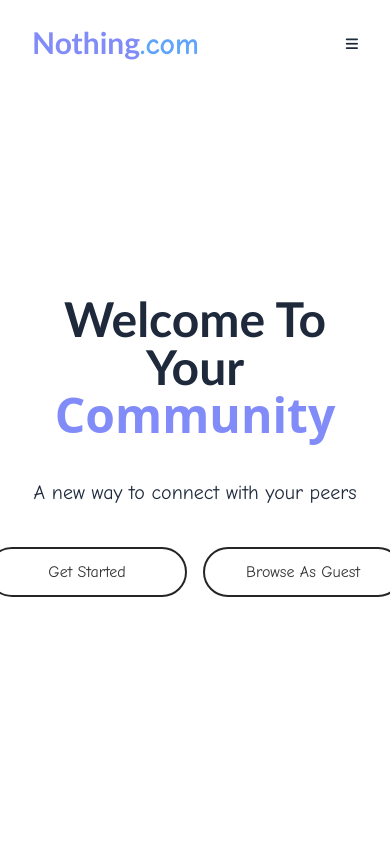
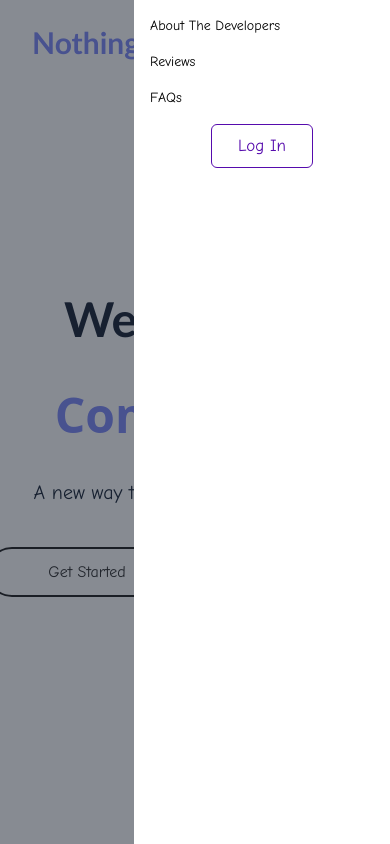
Before and after one commit to AndrewDeAsevedo/Nothing.com, a SvelteKit app: page / in a window 390 px wide. Both pictures are taken after a click on the button 351 px from the left and 43 px from the top of the page. Built offline with nearby package versions, Linux system fonts and the light colour scheme; a web font is replaced by a local one.

Commit message:
feat: added sidebar

```diff
--- a/src/components/Header.svelte
+++ b/src/components/Header.svelte
@@ -1,15 +1,21 @@
 <script>
     import { goto } from '$app/navigation';
+    import Sidebar from './Sidebar.svelte';
+    let showSidebar = false;
+
+    const toggleSidebar = () => {
+    showSidebar = !showSidebar;
+  };
 </script>
 
-<header class="flex flex-col relative z-20">
+<header class="flex flex-col relative z-5">
     <div class="max-w-[1400px] mx-auto w-full flex items-center justify-between p-4 py-6">
         <a href="/">
-            <h1 class="text-indigo-400 font-bold text-3xl">Nothing<span class="text-blue-400">.com</span></h1>
+            <h1 class="text-indigo-400 font-bold text-3xl z-5">Nothing<span class="text-blue-400">.com</span></h1>
         </a>
-        <button class="md:hidden grid place-items-center">
+        <button on:click={toggleSidebar} class="md:hidden grid place-items-center">
             <i class="fa-solid fa-bars"></i>
-        </button>
+          </button>
         <nav class="hidden md:flex items-center gap-4 lg:gap-6">
             <a href="#About" class="duration-200 hover:text-indigo-400 cursor-pointer">About The Developers</a>
             <a href="#Reviews" class="duration-200 hover:text-indigo-400 cursor-pointer">Reviews</a>
@@ -21,3 +27,5 @@
     </div>
 
 </header>
+
+<Sidebar {showSidebar} />
--- /dev/null
+++ b/src/components/Sidebar.svelte
@@ -0,0 +1,26 @@
+<script>
+    import { goto } from '$app/navigation';
+    export let showSidebar = false;
+  </script>
+
+  <div
+    class="fixed top-0 right-0 w-64 h-full bg-white text-black transform transition-transform duration-300 z-20"
+    style="transform: translateX({showSidebar ? '0' : '100%'})"
+  >
+  <nav class="flex flex-col items-start gap-4 p-4">
+        <a href="#about">About The Developers</a>
+        <a href="#reviews">Reviews</a>
+        <button><a href="#FAQs">FAQs</a></button>
+        <button on:click={() => goto('/login')} class="logInButton mx-auto duration-200cursor-pointer">
+            <p>Log In</p>
+        </button>
+
+    </nav>
+  </div>
+
+  {#if showSidebar}
+    <div
+      class="fixed inset-0 bg-gray-900 opacity-50 z-10"
+      on:click={() => showSidebar = false}
+    ></div>
+  {/if}
```
